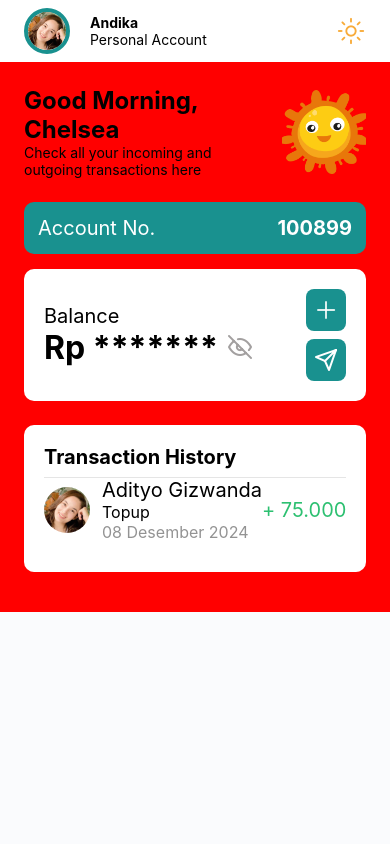
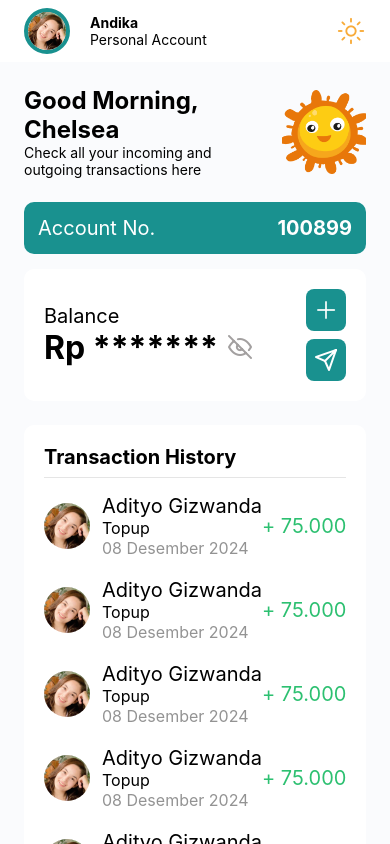
Before and after one commit to naufalulhaq/walled-react-native, a React Native app: screen /Home in a window 390 px wide. Built offline with nearby package versions, Linux system fonts and the light colour scheme.

Commit message:
change home and transaction list into scrollview

```diff
--- a/Home.js
+++ b/Home.js
@@ -6,7 +6,7 @@ import { SafeAreaProvider, SafeAreaView } from "react-native-safe-area-context";
 import Hero from "./component/Hero";
 import Control from "./component/Control";
 import Profile from "./component/Profile";
-import TransactionList from "./component/TransactionList2";
+import TransactionList from "./component/TransactionList";
 
 const { height: screenHeight } = Dimensions.get("window");
 
@@ -14,14 +14,14 @@ function Home({}) {
   return (
     <SafeAreaProvider>
       <SafeAreaView>
-        <ScrollView contentContainerStyle={styles.container}>
+        <View style={styles.container}>
           <Profile></Profile>
           <ScrollView contentContainerStyle={styles.scrollViewContainer}>
-            <Hero/>
-            <Control/>
-            <TransactionList/>
+            <Hero />
+            <Control />
+            <TransactionList />
           </ScrollView>
-        </ScrollView>
+        </View>
       </SafeAreaView>
     </SafeAreaProvider>
   );
@@ -29,15 +29,13 @@ function Home({}) {
 
 const styles = StyleSheet.create({
   scrollViewContainer: {
-    marginBottom: 16,
-    backgroundColor: "red"
+
   },
   container: {
     flexDirection: "column",
-    minHeight: screenHeight,
+    height: screenHeight,
     justifyContent: "flex-start",
     backgroundColor: "#FAFBFD",
-    paddingBottom: 16
   },
 });
 
--- a/component/TransactionList.js
+++ b/component/TransactionList.js
@@ -1,57 +1,77 @@
 import React from "react";
-import { View, Text, Image, ScrollView } from "react-native";
+import { View, Text, ScrollView, StyleSheet } from "react-native";
 import TransactionItem from "./TransactionItem";
 
 function TransactionList({ data }) {
   return (
-    <View
-      style={{
-        flexDirection: "col",
-        alignItems: "center",
-        justifyContent: "space-between",
-        width: "100%",
-        gap: 15,
-        paddingHorizontal: 24,
-        paddingBottom: 24,
-      }}
-    >
-      <View
-        style={{
-          width: "100%",
-          flexDirection: "row",
-          justifyContent: "space-between",
-          alignContent: "center",
-          backgroundColor: "white",
-          padding: 20,
-          borderRadius: 10,
-        }}
-      >
-        <View
-          style={{
-            width: "100%",
-            flexDirection: "column",
-            justifyContent: "space-between",
-            gap: 24,
-          }}
+    <View style={styles.container}>
+      {/* Header Section */}
+      <View style={styles.header}>
+        <Text style={styles.headerText}>Transaction History</Text>
+        <View style={styles.divider} />
+        {/* Transaction Items */}
+        <ScrollView
+          nestedScrollEnabled={true}
+          contentContainerStyle={styles.scrollContainer}
+          showsVerticalScrollIndicator={false}
         >
-          <Text style={{ color: "black", fontSize: 20, fontWeight: 700 }}>
-            Transaction History
-          </Text>
-          <View
-            style={{ width: "100%", height: 1, backgroundColor: "#E5E5E5" }}
-          ></View>
-          <ScrollView contentContainerStyle={{justifyContent: "space-between", gap: 20}}>
-            <TransactionItem/>
-            <TransactionItem/>
-            <TransactionItem/>
-            <TransactionItem/>
-            <TransactionItem/>
-            <TransactionItem/>
-          </ScrollView>
-        </View>
+          <TransactionItem></TransactionItem>
+          <TransactionItem></TransactionItem>
+          <TransactionItem></TransactionItem>
+          <TransactionItem></TransactionItem>
+          <TransactionItem></TransactionItem>
+          <TransactionItem></TransactionItem>
+          <TransactionItem></TransactionItem>
+          <TransactionItem></TransactionItem>
+          <TransactionItem></TransactionItem>
+          {/* {data && data.length > 0 ? (
+          data.map((item, index) => <TransactionItem key={index} {...item} />)
+        ) : (
+          <Text style={styles.noDataText}>No transactions available</Text>
+        )} */}
+        </ScrollView>
       </View>
     </View>
   );
 }
 
+const styles = StyleSheet.create({
+  container: {
+    flex: 1,
+    width: "100%",
+    paddingHorizontal: 24,
+    paddingBottom: 24,
+    height: 400,
+    marginBottom: 24,
+  },
+  header: {
+    backgroundColor: "white",
+    padding: 20,
+    borderRadius: 10,
+    marginBottom: 16,
+  },
+  headerText: {
+    color: "black",
+    fontSize: 20,
+    fontWeight: "700",
+    marginBottom: 8,
+  },
+  divider: {
+    width: "100%",
+    height: 1,
+    backgroundColor: "#E5E5E5",
+    marginBottom: 16,
+  },
+  scrollContainer: {
+    gap: 20,
+    paddingBottom: 10,
+  },
+  noDataText: {
+    textAlign: "center",
+    color: "#A9A9A9",
+    fontSize: 16,
+    marginTop: 20,
+  },
+});
+
 export default TransactionList;
--- a/component/TransactionList2.js
+++ /dev/null
@@ -1,66 +0,0 @@
-import React from "react";
-import { View, Text, ScrollView, StyleSheet } from "react-native";
-import TransactionItem from "./TransactionItem";
-
-function TransactionList({ data }) {
-  return (
-    <View style={styles.container}>
-      {/* Header Section */}
-      <View style={styles.header}>
-        <Text style={styles.headerText}>Transaction History</Text>
-        <View style={styles.divider} />
-        {/* Transaction Items */}
-        <ScrollView
-          contentContainerStyle={styles.scrollContainer}
-          showsVerticalScrollIndicator={false}
-        >
-          <TransactionItem></TransactionItem>
-          {/* {data && data.length > 0 ? (
-          data.map((item, index) => <TransactionItem key={index} {...item} />)
-        ) : (
-          <Text style={styles.noDataText}>No transactions available</Text>
-        )} */}
-        </ScrollView>
-      </View>
-    </View>
-  );
-}
-
-const styles = StyleSheet.create({
-  container: {
-    flex: 1,
-    width: "100%",
-    paddingHorizontal: 24,
-    paddingBottom: 24,
-    backgroundColor: "red",
-  },
-  header: {
-    backgroundColor: "white",
-    padding: 20,
-    borderRadius: 10,
-    marginBottom: 16,
-  },
-  headerText: {
-    color: "black",
-    fontSize: 20,
-    fontWeight: "700",
-    marginBottom: 8,
-  },
-  divider: {
-    width: "100%",
-    height: 1,
-    backgroundColor: "#E5E5E5",
-  },
-  scrollContainer: {
-    gap: 20,
-    paddingBottom: 10,
-  },
-  noDataText: {
-    textAlign: "center",
-    color: "#A9A9A9",
-    fontSize: 16,
-    marginTop: 20,
-  },
-});
-
-export default TransactionList;
```
